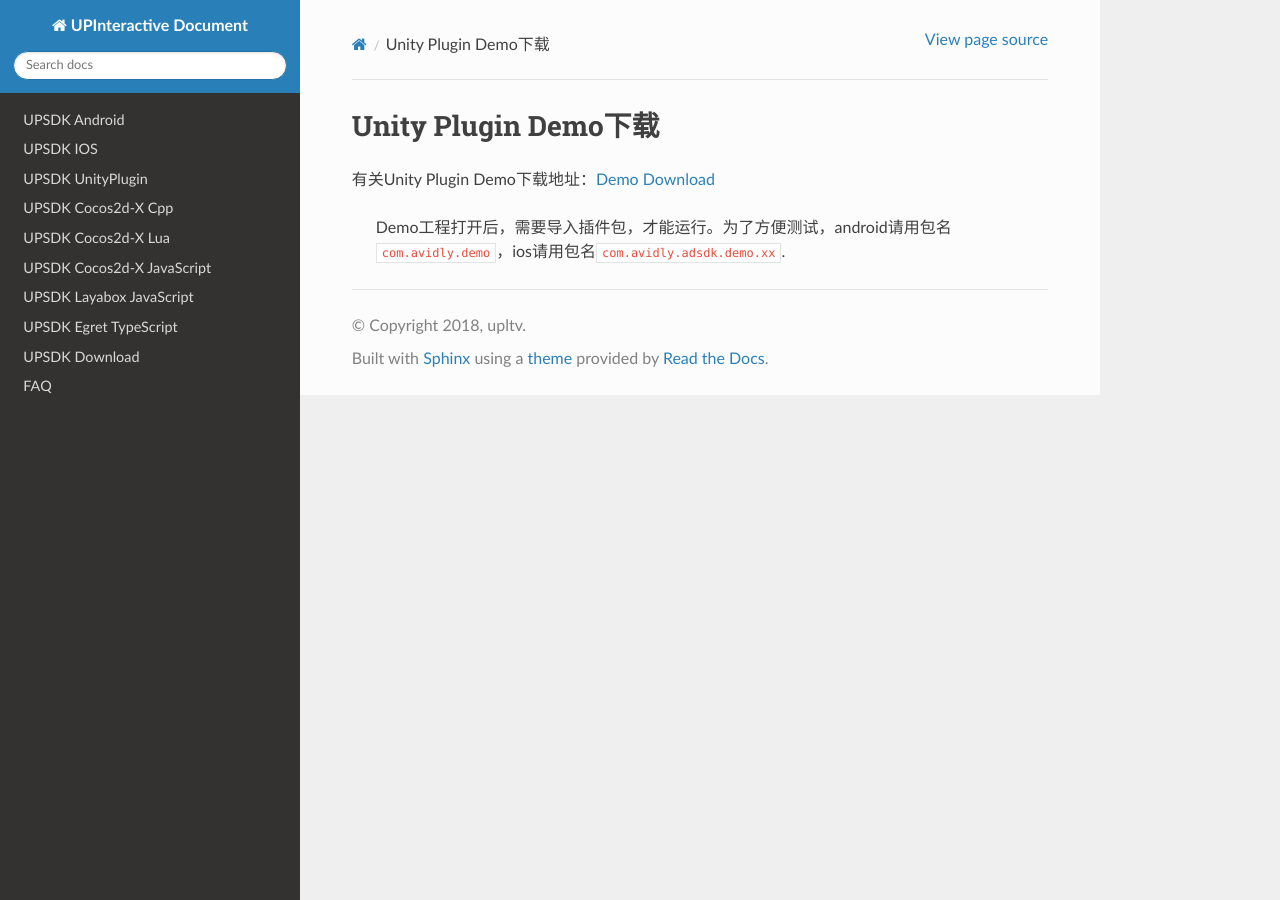
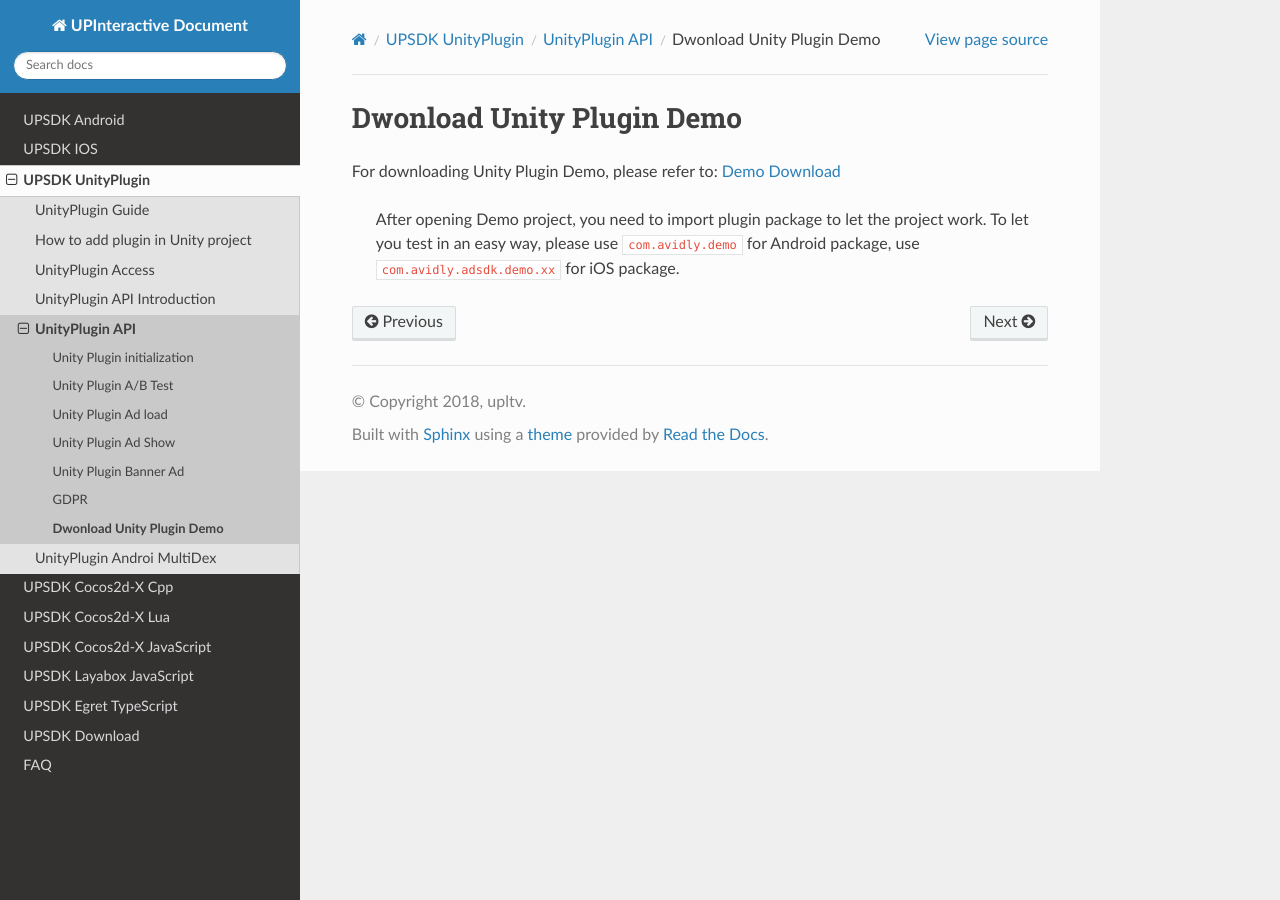
Before and after one commit to wawo00/DOC_UPSDK_EN, a Sphinx documentation site: the page built from source/Unity/unity05_7_demo.md, in a window 1280 px wide. Built offline with Sphinx 7.4.7 and the Read the Docs theme 2.0.0, drawn with Linux system fonts in a browser that asks for light colours; pages that are not in the unit, such as notebooks, are missing from menus.

Commit message:
修改了unity的源码

```diff
--- a/source/Unity/unity05_7_demo.md
+++ b/source/Unity/unity05_7_demo.md
@@ -1,5 +1,4 @@
-
-
-## Unity Plugin Demo下载
-有关Unity Plugin Demo下载地址：[Demo Download](http://cnimg.dataverse.cn/upsdk/Unity_Demo_v1.1.zip "Demo Download")
-> Demo工程打开后，需要导入插件包，才能运行。为了方便测试，android请用包名`com.avidly.demo`，ios请用包名`com.avidly.adsdk.demo.xx`.
+## Dwonload Unity Plugin Demo
+For downloading Unity Plugin Demo, please refer to: [Demo Download](https://d28w1kh1yrgkq0.cloudfront.net/upltv/sdk/Unity_Demo_English.zip
+ "Demo Download")
+> After opening Demo project, you need to import plugin package to let the project work. To let you test in an easy way, please use `com.avidly.demo` for Android package, use `com.avidly.adsdk.demo.xx` for iOS package.
--- a/source/Unity/unity06_multidex_catalog.rst
+++ b/source/Unity/unity06_multidex_catalog.rst
@@ -9,6 +9,6 @@
    :maxdepth: 1
    :glob:
 
-    ../Unity/unity06_0_multidex_guide
-    ../Unity/unity06_1_multidex_dexbyas
-    ../Unity/unity06_2_multidex_dexbyunity
+   ../Unity/unity06_0_multidex_guide
+   ../Unity/unity06_1_multidex_dexbyas
+   ../Unity/unity06_2_multidex_dexbyunity
```
Also changed, not shown: source/Unity/unity06_0_multidex_guide.md (+2 -2 lines), source/Unity/unity06_2_multidex_dexbyunity.md (+3 -3 lines), source/chapters/chapter03.rst (+6 -6 lines).
